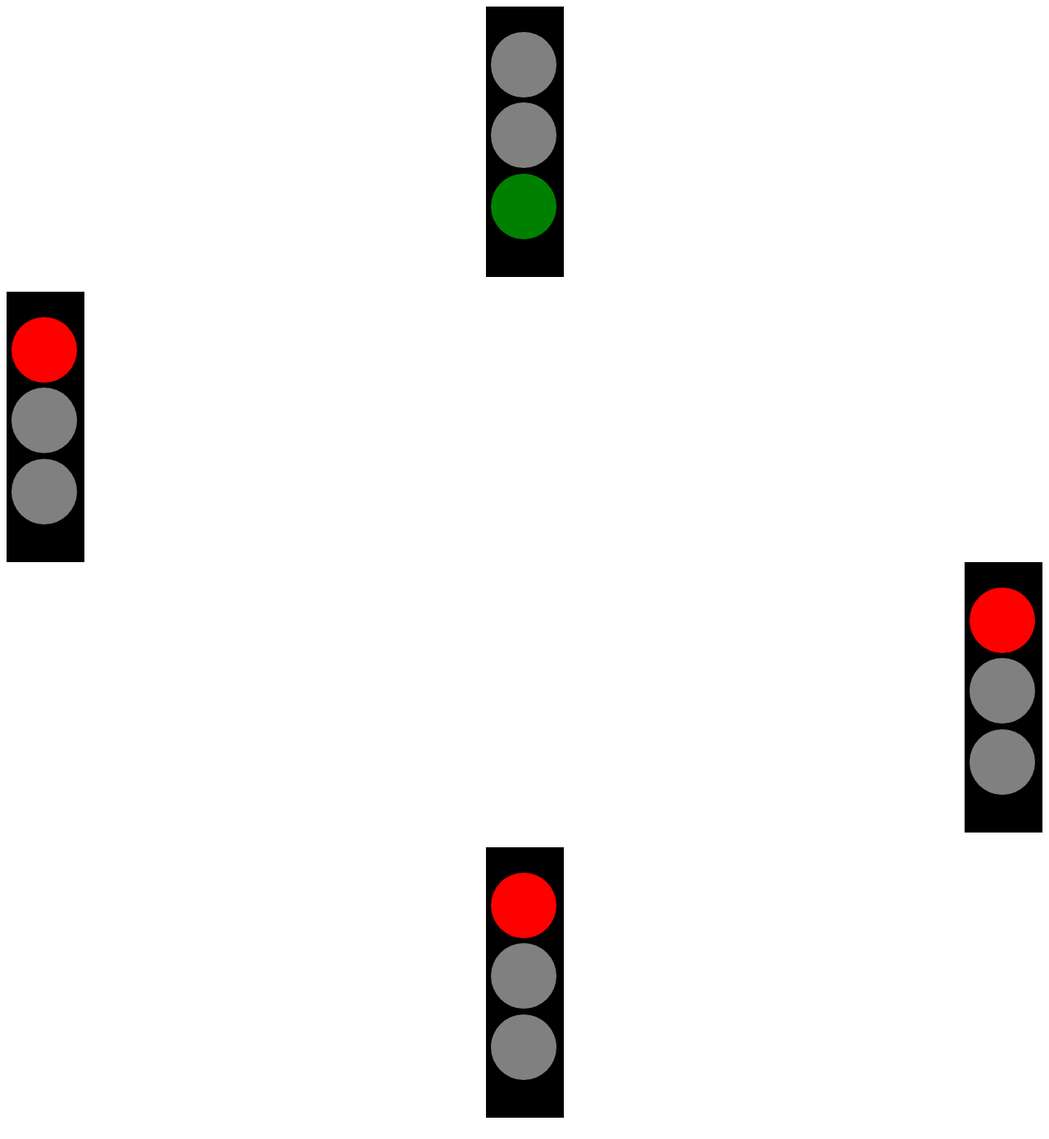
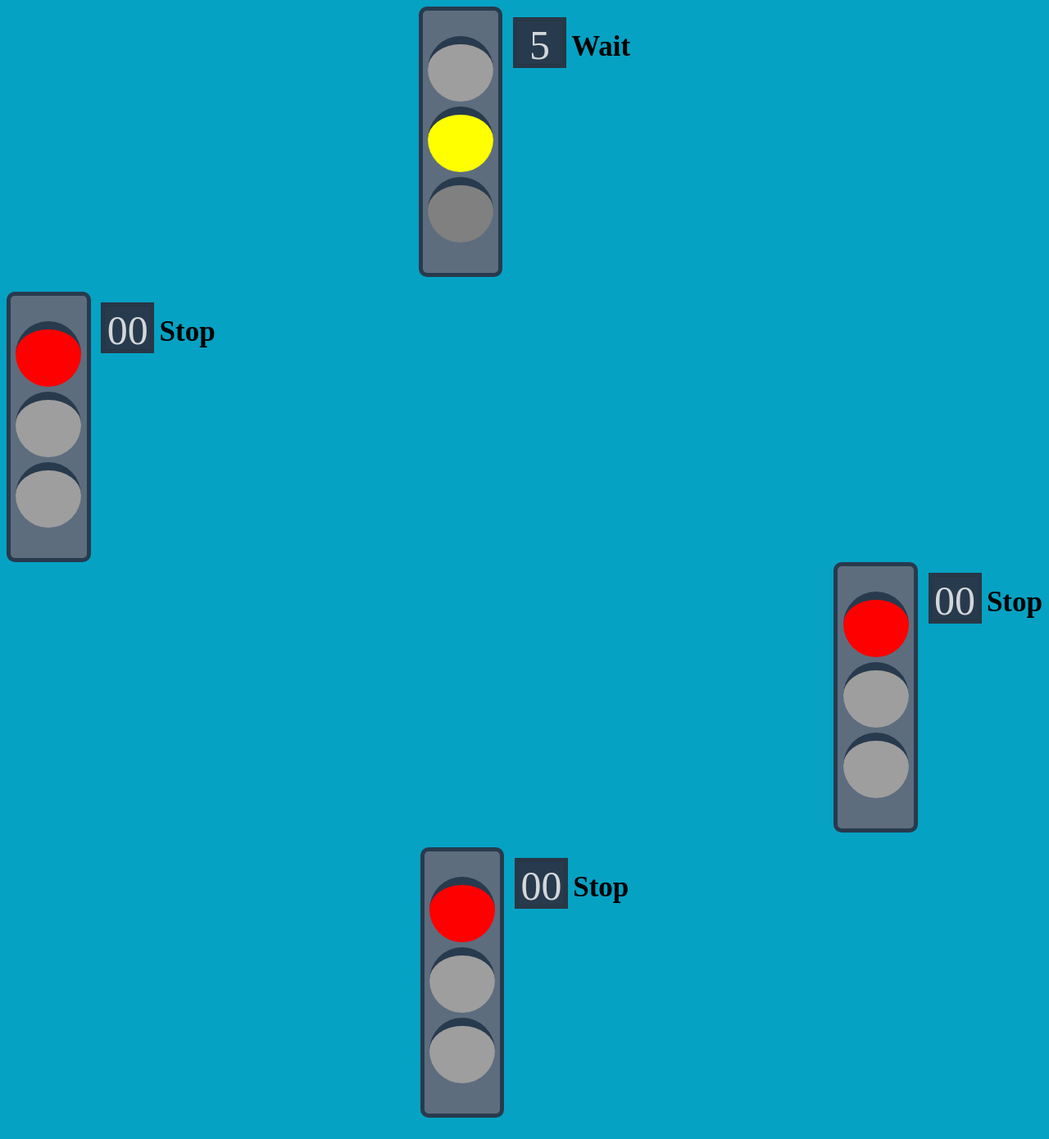
Before and after one commit to Helly-p/jQuery, a PHP site: page / in a window 1280 px wide. Shown: the whole page at 82% size. Run offline with PHP 8.4, Linux system fonts and the light colour scheme.

Commit message:
Traffic Light done.

```diff
--- a/Traffic/index.html
+++ b/Traffic/index.html
@@ -1,5 +1,6 @@
 <!DOCTYPE html>
 <html lang="en">
+
 <head>
     <meta charset="UTF-8">
     <meta http-equiv="X-UA-Compatible" content="IE=edge">
@@ -8,14 +9,19 @@
 
     <link rel="stylesheet" href="./style.css">
 </head>
+
 <body>
-    <div class="center">
+    <div class="first">
         <div id="first_light">
             <br>
             <div class="red"></div>
             <div class="yellow"></div>
             <div class="green"></div>
         </div>
+        <div class="first_timer">
+            10
+        </div>
+        <h2>Go</h2>
     </div>
 
     <br>
@@ -26,6 +32,10 @@
             <div class="yellow"></div>
             <div class="green"></div>
         </div>
+        <div class="second_timer">
+            00
+        </div>
+        <h2>Stop</h2>
     </div>
 
     <div class="fourth">
@@ -35,18 +45,28 @@
             <div class="yellow"></div>
             <div class="green"></div>
         </div>
+
+        <div class="fourth_timer">
+            00
+        </div>
+        <h2>Stop</h2>
     </div>
     <br>
-    <div class="center">
+    <div class="third">
         <div id="third_light">
             <br>
             <div class="red"></div>
             <div class="yellow"></div>
             <div class="green"></div>
         </div>
+        <div class="third_timer">
+            00
+        </div>
+        <h2>Stop</h2>
     </div>
     <br>
     <script src="https://ajax.googleapis.com/ajax/libs/jquery/3.6.3/jquery.min.js"></script>
     <script src="./script.js"></script>
 </body>
+
 </html>
--- a/Traffic/script.js
+++ b/Traffic/script.js
@@ -1,44 +1,94 @@
 $(document).ready(function () {
-  setInterval(function () {
+  let fi = 10;
+  const first = setInterval(function () {
+    $(".first_timer").html(fi);
+
+    if (fi == 5) {
       $("#first_light > .green").css("background-color", "grey");
+      $("#first_light > .yellow").css("background-color", "yellow");
+      $(".first h2").html("Wait");
+    }
 
+    if (fi == 0) {
+      $("#first_light > .yellow").css("background-color", "grey");
       $("#first_light > .red").css("background-color", "red");
 
-    $("#second_light > .green").css("background-color", "green");
+      $("#second_light > .red").css("background-color", "grey");
+      $("#second_light > .green").css("background-color", "#60a202");
+      $(".first h2").html("Stop");
+      $(".second h2").html("Go");
 
-    $("#second_light > .red").css("background-color", "grey");
+      let si = 10;
+      const second = setInterval(function () {
+        $(".second_timer").html(si);
 
-    setInterval(function () {
+        if (si == 5) {
           $("#second_light > .green").css("background-color", "grey");
+          $("#second_light > .yellow").css("background-color", "yellow");
+          $(".second h2").html("Wait");
+        }
 
+        if (si == 0) {
+          $("#second_light > .yellow").css("background-color", "grey");
           $("#second_light > .red").css("background-color", "red");
-
-      $("#third_light > .green").css("background-color", "green");
+          $(".second h2").html("Stop");
 
           $("#third_light > .red").css("background-color", "grey");
+          $("#third_light > .green").css("background-color", "#60a202");
+          $(".third h2").html("Go");
 
-    setInterval(function () {
+          let ti = 10;
+          const third = setInterval(function () {
+            $(".third_timer").html(ti);
+
+            if (ti == 5) {
               $("#third_light > .green").css("background-color", "grey");
+              $("#third_light > .yellow").css("background-color", "yellow");
+              $(".third h2").html("Wait");
+            }
 
+            if (ti == 0) {
+              $("#third_light > .yellow").css("background-color", "grey");
               $("#third_light > .red").css("background-color", "red");
+              $(".third h2").html("Stop");
 
-        $("#fourth_light > .green").css("background-color", "green");
 
               $("#fourth_light > .red").css("background-color", "grey");
+              $("#fourth_light > .green").css("background-color", "#60a202");
+              $(".fourth h2").html("Go");
 
-        setInterval(function () {
+              let li = 10;
+              const fourth = setInterval(function () {
+                $(".fourth_timer").html(li);
+
+                if (li == 5) {
                   $("#fourth_light > .green").css("background-color", "grey");
+                  $("#fourth_light > .yellow").css("background-color", "yellow");
+                  $(".fourth h2").html("Wait");
+                }
 
+                if (li == 0) {
+                  $("#fourth_light > .yellow").css("background-color", "grey");
                   $("#fourth_light > .red").css("background-color", "red");
+                  $(".fourth h2").html("Stop");
 
-            $("#first_light > .green").css("background-color", "green");
+                  clearInterval(fourth);
+                }
+                li--;
+              }, 1000);
 
-            $("#first_light > .red").css("background-color", "grey");
+              clearInterval(third);
+            }
+            ti--;
+          }, 1000);
 
-          },5000);
+          clearInterval(second);
+        }
+        si--;
+      }, 1000);
 
-      },5000);
-
-    },5000);
-  }, 5000);
+      clearInterval(first);
+    }
+    fi--;
+  }, 1000);
 });
--- a/Traffic/style.css
+++ b/Traffic/style.css
@@ -1,16 +1,20 @@
 *{
     box-sizing: border-box;
     padding: 0%;
+    background-color: #05a2c4;
 }
 
 #first_light,#third_light,#second_light,#fourth_light {
-    background-color: black;
+    background-color: #5d6d7e;
     min-width: 95px;
     min-height: 330px;
     display: block;
     padding: 0.5%;
+    border-radius: 10px;
+    border: 5px solid #283a4d;
 }
-.center{
+
+.first,.third{
     display: flex;
     justify-content: center;
 }
@@ -26,35 +30,39 @@
     max-width: 200px;
 }
 
-.red{
-    /* background-color: red; */
-    background-color: grey;
+.red,.yellow,.green{
+    background-color: rgb(158, 158, 158);
     margin: 8% 0%;
     height: 80px;
     width: 80px;
     border-radius: 50%;
-}
-.yellow{
-    /* background-color: yellow; */
-    background-color: grey;
-    margin: 8% 0%;
-    height: 80px;
-    width: 80px;
-    border-radius: 50%;
-}
-.green{
-    /* background-color: green; */
-    background-color: grey;
-    margin: 8% 0%;
-    height: 80px;
-    width: 80px;
-    border-radius: 50%;
+    border-top: 10px solid #283a4d;
 }
 
 #first_light > .green {
-    background-color: green;
+    background-color: #60a202;
 }
 
 #second_light > .red, #third_light > .red, #fourth_light > .red {
     background-color: red;
 }
+
+h2{
+    /* margin: 2%; */
+    margin-left: -0.5%;
+    font-size: 35px;
+    user-select: none;
+}
+
+.first_timer,.second_timer,
+.fourth_timer,.third_timer{
+    background-color: #283a4d;
+    height: 62px;
+    width: 65px;
+    margin: 1%;
+    color: rgba(255, 255, 255, 0.795);
+    font-size: 50px;
+    text-align: center;
+    vertical-align: middle;
+    border: 5px double #283644;
+}
```
Lines whose indentation alone changed are shown as unchanged.
